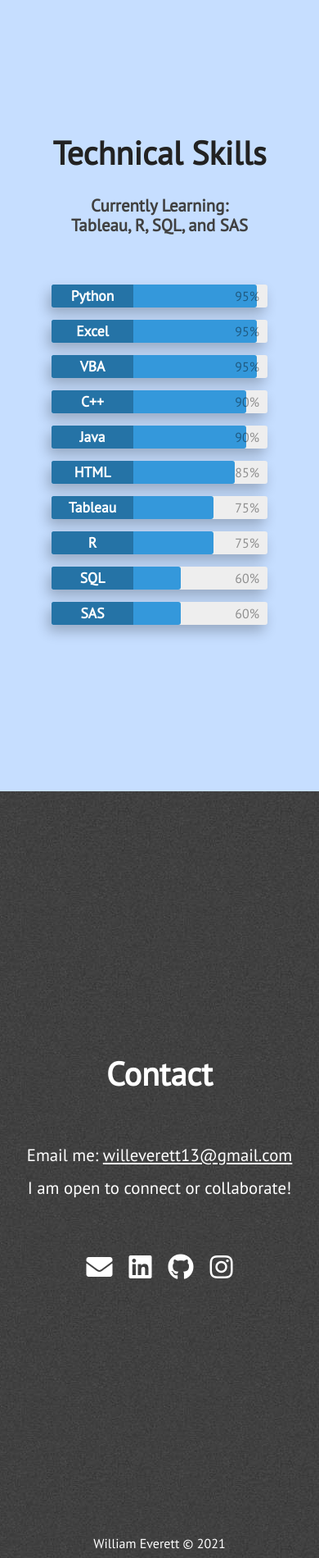
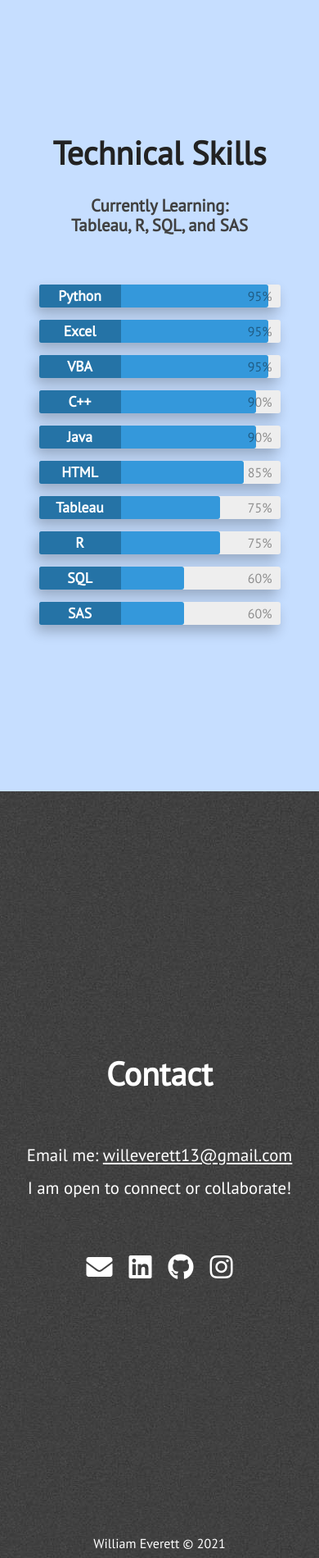
Before and after one commit to wae10/wae10.github.io, a Jekyll site: the page built from index.html, in a window 390 px wide. Shown: the part 4001-5901 px from the top of the page at 82% size. Built offline with Jekyll 4.4.1, drawn with Linux system fonts in a browser that asks for light colours; nearby versions of some CDN libraries.

Commit message:
mobile verssion skills

```diff
--- a/_includes/skills.html
+++ b/_includes/skills.html
@@ -1,7 +1,7 @@
 
 <div class="section-wrapper">
     <section class="section skills" id="skills">
-        <div style="width:80%;">
+        <div class="skills-width">
             <div class="section-heading" id="skills-text">Technical Skills</div>
 
             <div class="skills-grid">
--- a/assets/css/main.css
+++ b/assets/css/main.css
@@ -655,6 +655,10 @@ a {
         -ms-flex-pack: center;
             justify-content: center;
   }
+
+  .skills-width {
+    width: 80%;
+  }
 }
 
 @media screen and (max-height: 450px) and (max-width: 600px) {
@@ -671,6 +675,9 @@ a {
     margin-top: 30px;
     display:block;
     /* flex-wrap: nowrap; */
+  }
+  .skills-width {
+    width: 100%;
   }
 
 }
@@ -700,6 +707,9 @@ a {
     display:block;
     /* flex-wrap: nowrap; */
   }
+  .skills-width {
+    width: 100%;
+  }
 
 }
 
@@ -728,6 +738,9 @@ a {
     display:block;
     /* flex-wrap: nowrap; */
   }
+  .skills-width {
+    width: 100%;
+  }
 
 }
 
```
